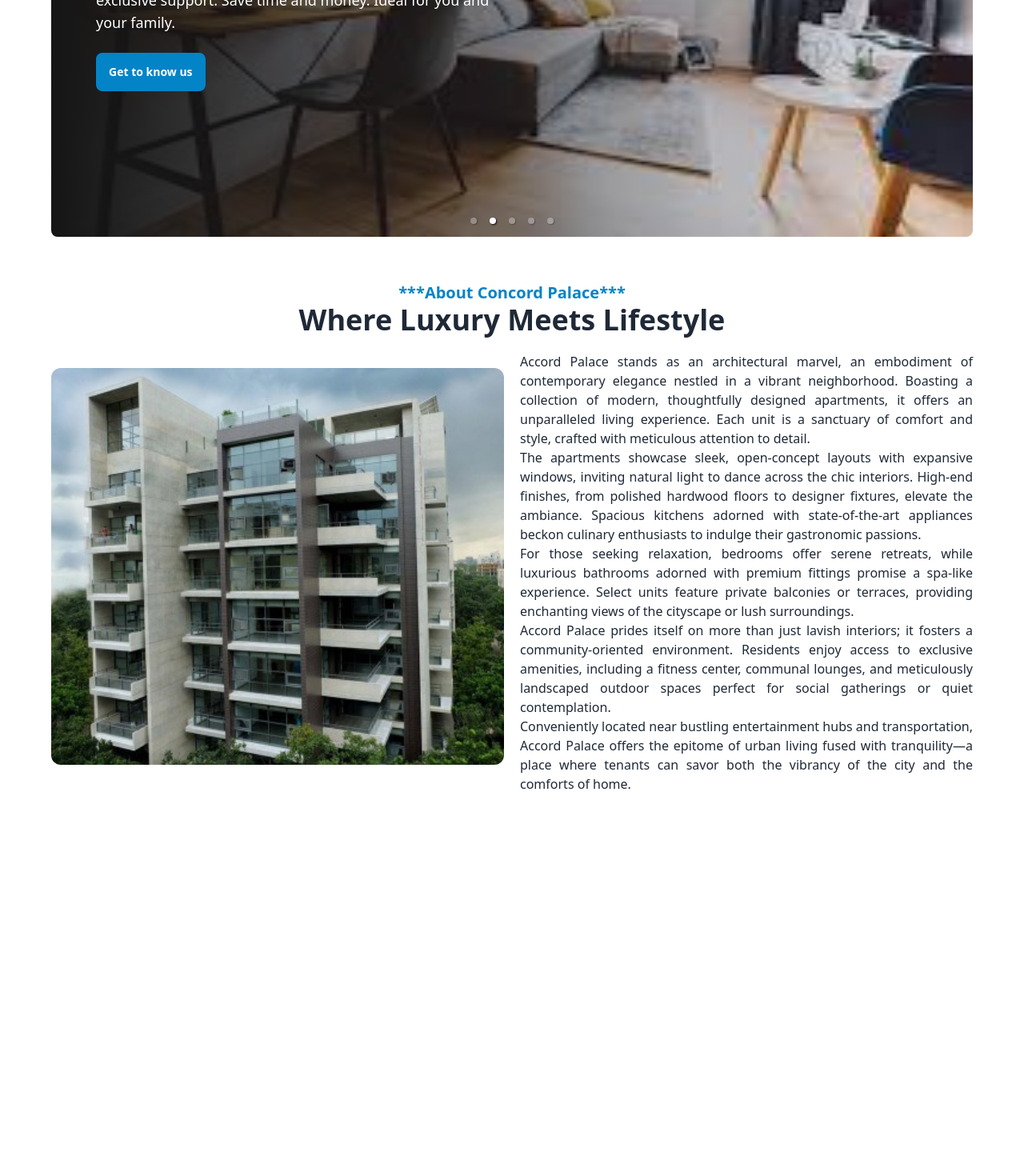
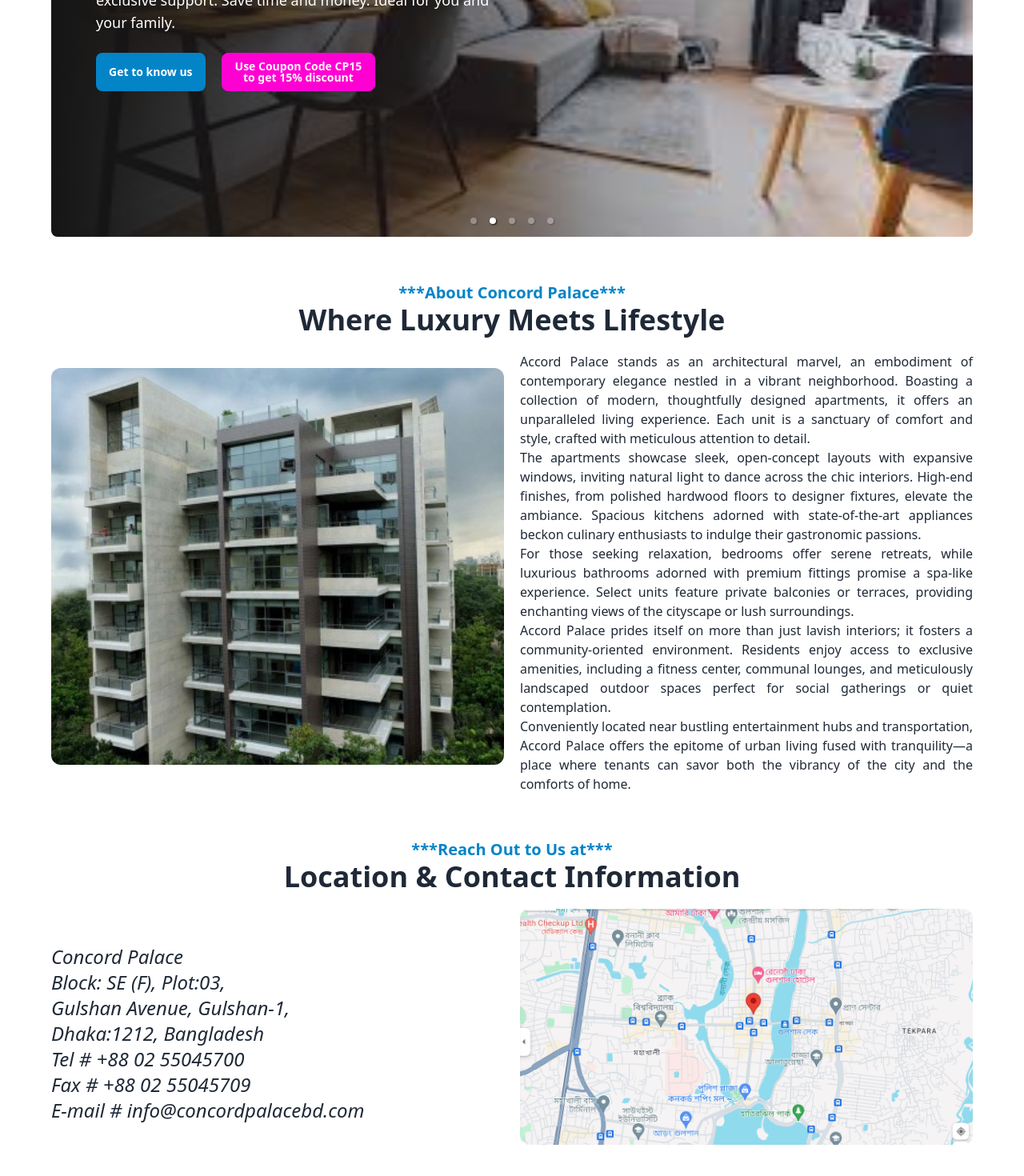
Before and after one commit to Mithun4450/m12a12-building-management-client, a React (Vite) app: page / in a window 1280 px wide. Shown: the part 468-1938 px from the top of the page at 80% size. Before the commit the page ends 1516 px from the top, so only its background shows below. Built offline with nearby package versions, Linux system fonts and the light colour scheme; no server answers.

Commit message:
Building location part has been completed

```diff
--- a/package.json
+++ b/package.json
@@ -10,12 +10,15 @@
     "preview": "vite preview"
   },
   "dependencies": {
+    "@types/mapbox-gl": "^2.7.19",
     "firebase": "^10.6.0",
     "localforage": "^1.10.0",
+    "mapbox-gl": "^2.15.0",
     "match-sorter": "^6.3.1",
     "react": "^18.2.0",
     "react-dom": "^18.2.0",
     "react-icons": "^4.12.0",
+    "react-map-gl": "^7.1.6",
     "react-responsive-carousel": "^3.2.23",
     "react-router-dom": "^6.20.0",
     "sort-by": "^1.2.0",
--- a/src/Pages/Home/Home.jsx
+++ b/src/Pages/Home/Home.jsx
@@ -1,5 +1,6 @@
 import About from "../../components/About/About";
 import Banner from "../../components/Banner/Banner";
+import BuildingLocation from "../../components/BuildingLocation/BuildingLocation";
 
 
 const Home = () => {
@@ -8,6 +9,8 @@
 
             <Banner></Banner>
             <About></About>
+            <BuildingLocation></BuildingLocation>
+
 
         </div>
     );
--- a/src/components/Banner/Banner.jsx
+++ b/src/components/Banner/Banner.jsx
@@ -22,6 +22,7 @@
                             <p className="text-white text-left text-xs md:text-sm lg:text-lg ">Manage easily your apartment needs with flexibility and exclusive support. Save time and money. Ideal for you and your family.</p>
                             <div className="flex gap-5">
                                 <button className="btn  bg-sky-600 border-none text-white">Get to know us</button>
+                                <button className="btn btn-secondary">Use Coupon Code CP15 <br /> to get 15% discount</button>
 
                             </div>
                         </div>
@@ -37,7 +38,7 @@
                             <p className="text-white text-left text-xs md:text-sm lg:text-lg ">Manage easily your apartment needs with flexibility and exclusive support. Save time and money. Ideal for you and your family.</p>
                             <div className="flex gap-5">
                                 <button className="btn  bg-sky-600 border-none text-white">Get to know us</button>
-
+                                <button className="btn btn-secondary">Use Coupon Code CP15 <br /> to get 15% discount</button>
                             </div>
                         </div>
                     </div>
@@ -50,7 +51,7 @@
                             <p className="text-white text-left text-xs md:text-sm lg:text-lg ">Manage easily your apartment needs with flexibility and exclusive support. Save time and money. Ideal for you and your family.</p>
                             <div className="flex gap-5">
                                 <button className="btn  bg-sky-600 border-none text-white">Get to know us</button>
-
+                                <button className="btn btn-secondary">Use Coupon Code CP15 <br /> to get 15% discount</button>
                             </div>
                         </div>
                     </div>
@@ -63,7 +64,7 @@
                             <p className="text-white text-left text-xs md:text-sm lg:text-lg ">Manage easily your apartment needs with flexibility and exclusive support. Save time and money. Ideal for you and your family.</p>
                             <div className="flex gap-5">
                                 <button className="btn  bg-sky-600 border-none text-white">Get to know us</button>
-
+                                <button className="btn btn-secondary">Use Coupon Code CP15 <br /> to get 15% discount</button>
                             </div>
                         </div>
                     </div>
@@ -76,7 +77,7 @@
                             <p className="text-white text-left text-xs md:text-sm lg:text-lg ">Manage easily your apartment needs with flexibility and exclusive support. Save time and money. Ideal for you and your family.</p>
                             <div className="flex gap-5">
                                 <button className="btn  bg-sky-600 border-none text-white">Get to know us</button>
-
+                                <button className="btn btn-secondary">Use Coupon Code CP15 <br /> to get 15% discount</button>
                             </div>
                         </div>
                     </div>
--- /dev/null
+++ b/src/components/BuildingLocation/BuildingLocation.jsx
@@ -0,0 +1,35 @@
+import SectionTitle from "../SectionTitle/SectionTitle";
+import map from "../../assets/map.png"
+
+
+const BuildingLocation = () => {
+    return (
+        <div className="my-14">
+            <SectionTitle
+                subHeading={"Reach Out to Us at"}
+                heading={"Location & Contact Information"}
+            >
+            </SectionTitle>
+
+            <div className="flex flex-col lg:flex-row-reverse justify-center items-center lg:gap-5">
+                <div className="w-3/4 lg:w-1/2">
+                    <img className="w-full rounded-xl mb-4" src={map} alt="" />
+                </div>
+                <div className="w-3/4 lg:w-1/2 ">
+                    <address className="text-2xl">
+                    Concord Palace <br />
+                    Block: SE (F), Plot:03, <br />
+                    Gulshan Avenue, Gulshan-1, <br />
+                    Dhaka:1212, Bangladesh <br />
+                    Tel # +88 02 55045700 <br />
+                    Fax # +88 02 55045709 <br />
+                    E-mail # info@concordpalacebd.com
+                    </address>
+                </div>
+            </div>
+
+        </div>
+    );
+};
+
+export default BuildingLocation;
```
Also changed, not shown: src/assets/map.png (added), 1 other file (tests, documents, lock files or other folders).
